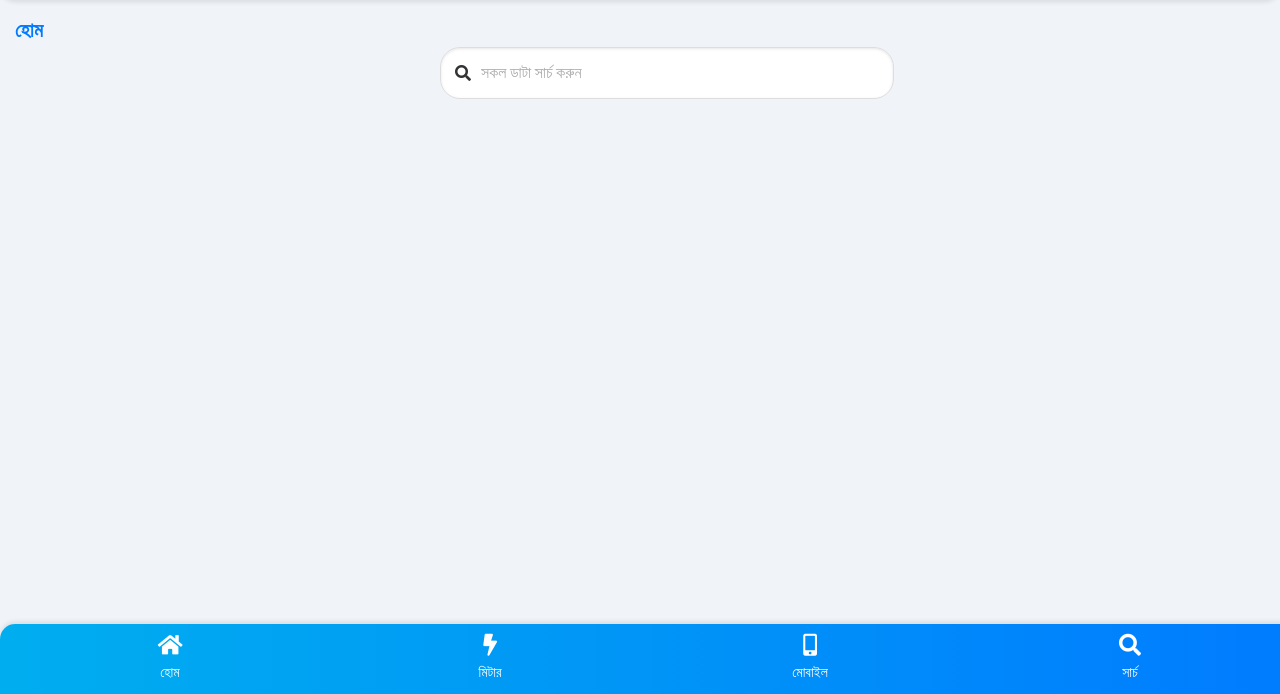
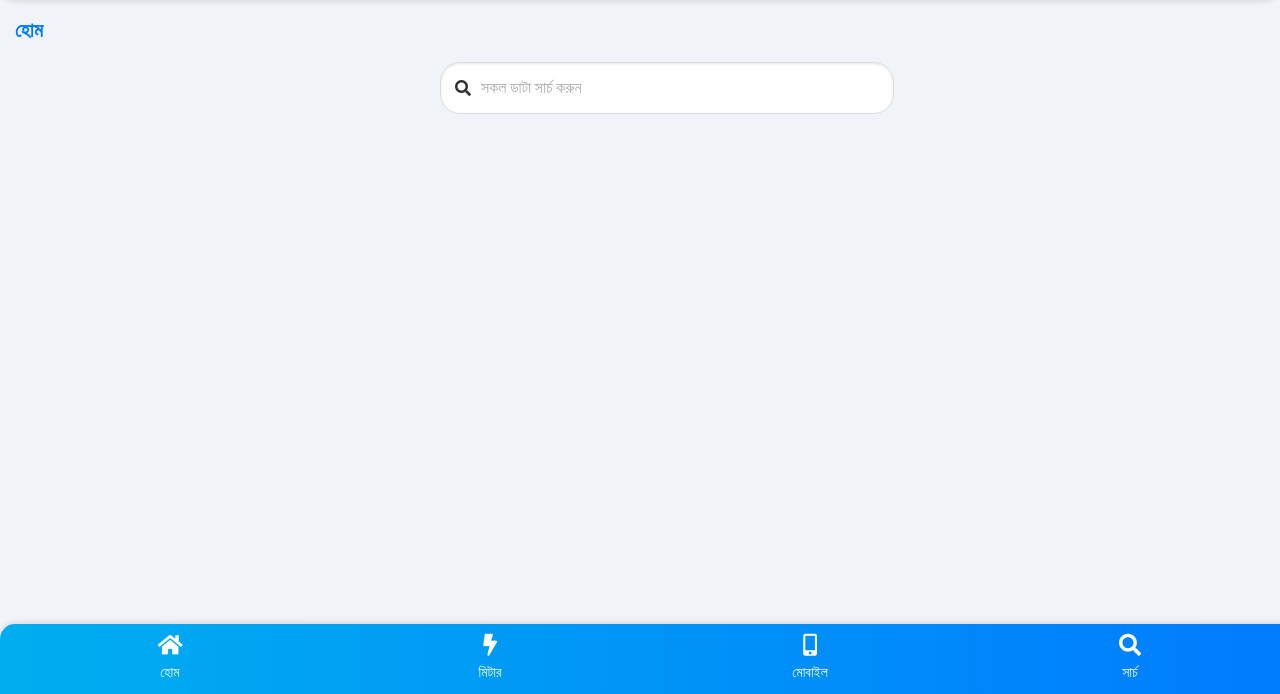
Before and after one commit to sarowarh94/mr.60, a plain HTML site: page index.html in a window 1280 px wide. Shown: the part 106-800 px from the top of the page. Drawn offline with Linux system fonts and the light colour scheme.

Commit message:
Update index.html

```diff
--- a/index.html
+++ b/index.html
@@ -107,7 +107,7 @@
         }
         .search-bar {
             position: relative;
-            margin: 0px auto;
+            margin: 15px auto;
             width: 90%;
             max-width: 400px;
         }
```
